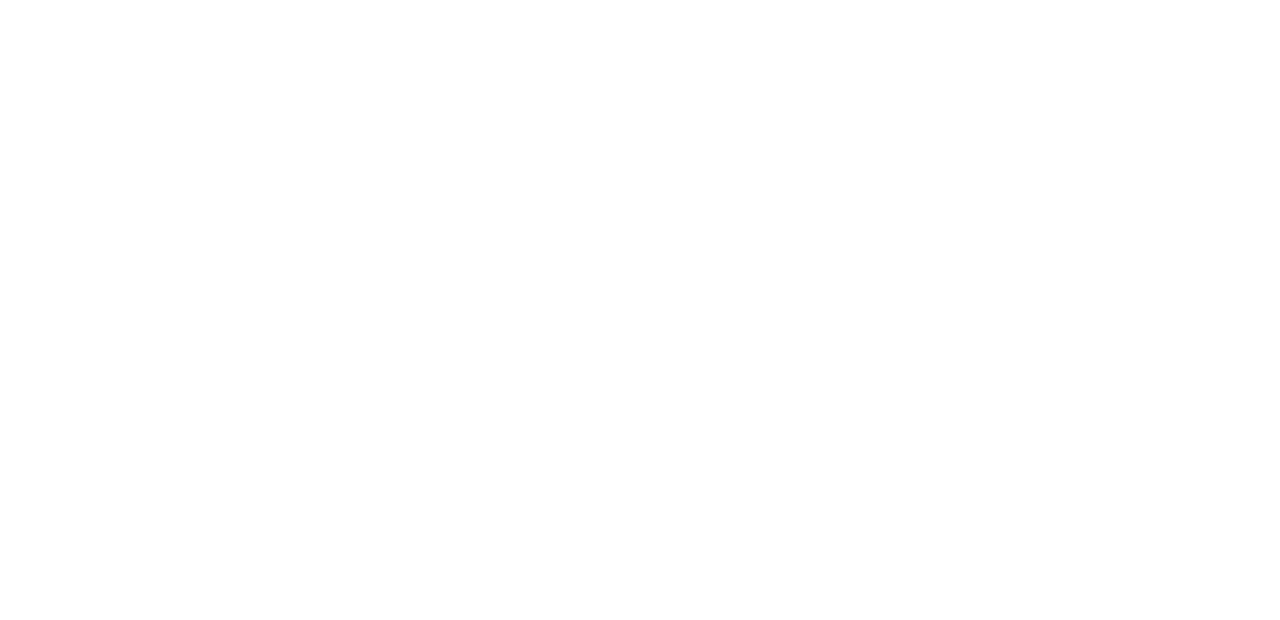
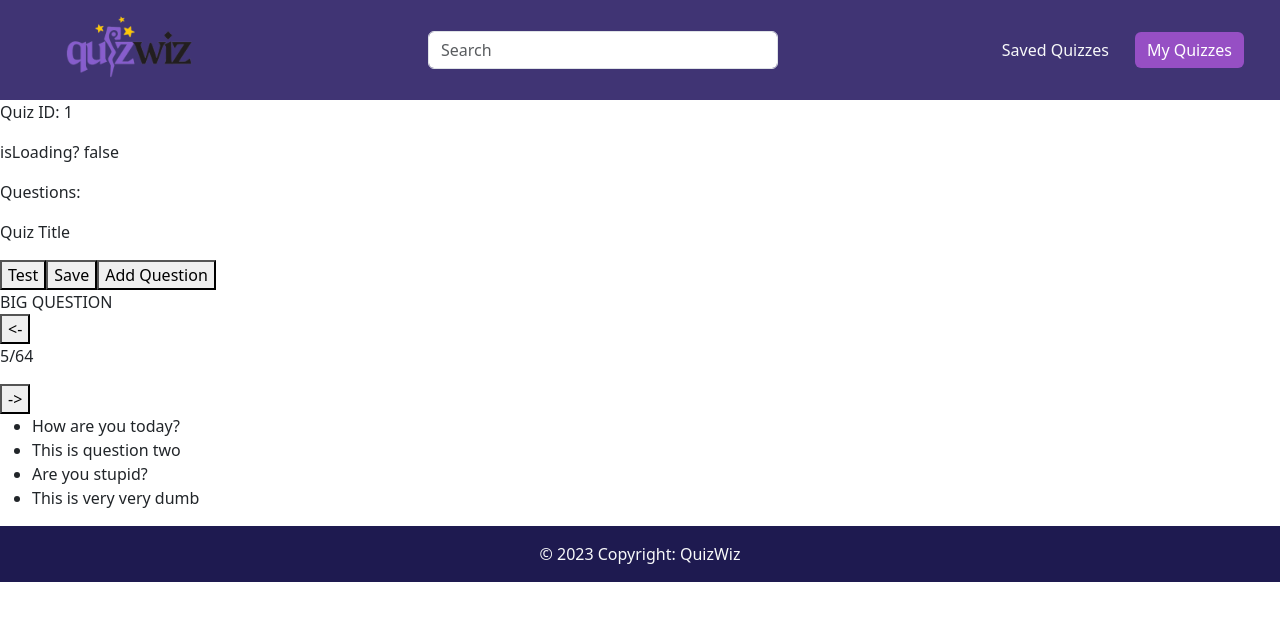
Before and after one commit to jsbyrd/cop4331-27-large-project, a React (Create React App) app in the folder frontend/: page /viewquiz/1 in a window 1280 px wide. Before the commit this address had no page. Shown: the top 620 px of the page. Built offline with nearby package versions, Linux system fonts and the light colour scheme; no server answers.

Commit message:
Create structure of  ViewQuizPage

```diff
--- a/frontend/src/App.js
+++ b/frontend/src/App.js
@@ -8,6 +8,7 @@
 import MenuPage from './pages/MenuPage';
 import RegisterPage from './pages/RegisterPage';
 import SearchedPage from './pages/SearchedPage';
+import ViewQuizPage from './pages/ViewQuizPage';
 
 function App() {
   return (
@@ -18,6 +19,7 @@
         <Route path="login" element={<LoginPage />} />
         <Route path="/register" element={<RegisterPage />} />
         <Route path="/menu" element={<MenuPage />} />
+        <Route path="/viewquiz/:quizID" element={<ViewQuizPage />} />
       </Routes>
     </BrowserRouter>
       );
--- a/frontend/src/components/MenuHeader.js
+++ b/frontend/src/components/MenuHeader.js
@@ -19,8 +19,8 @@
           <img src={logo} id='menu-header-logo'/>
         </a>
         <div className='d-flex align-items-center'>
-          <form class="form-inline">
-            <input class="form-control mr-sm-2" id='menu-searchbar' type="search" placeholder="Search" aria-label="Search" />
+          <form className="form-inline">
+            <input className="form-control mr-sm-2" id='menu-searchbar' type="search" placeholder="Search" aria-label="Search" />
           </form>
         </div>
         <div className="d-flex align-items-center" style={{marginRight: "20px"}}>
--- /dev/null
+++ b/frontend/src/pages/ViewQuizPage.js
@@ -0,0 +1,76 @@
+import React, { useState, useEffect } from 'react';
+import axios from 'axios';
+import { useParams } from 'react-router-dom';
+import MenuHeader from '../components/MenuHeader';
+import DefaultFooter from '../components/DefaultFooter';
+
+const ViewQuizPage = () => {
+
+  const { quizID } = useParams();
+  const dummyQuestions = [{Question: "How are you today?", _id: "1"},
+                          {Question: "This is question two", _id: "2"},
+                          {Question: "Are you stupid?", _id: "3"},
+                          {Question: "This is very very dumb", _id: "4"}];
+  const [questions, setQuestions] = useState(dummyQuestions);
+  const [isLoading, setIsLoading] = useState(true);
+
+  const fetchQuestions = async () => {
+    const fetchParams = {
+      term: "",
+      quizId: quizID
+    }
+    const res = await axios.post(`https://cop4331-27-c6dfafc737d8.herokuapp.com/api/questions/search/`, fetchParams);
+    console.log(res);
+    if (res !== undefined && res.data.result.length !== 0)
+      setQuestions(res.data.result);
+  }
+
+
+  // Fetch All Questions
+  useEffect(() => {
+    fetchQuestions();
+    setIsLoading(false);
+  }, [])
+
+  console.log(questions);
+
+  return (
+    <div>
+      <MenuHeader />
+      <p>Quiz ID: {`${quizID}`}</p>
+      <p>isLoading? {`${isLoading}`}</p>
+      <p>Questions: </p>
+      <div id='vqp-body-container'>
+        <div id='vqp-body'>
+          <p id='vqp-quiz-title'>Quiz Title</p>
+          <div id='vqp-quiz-options'>
+            <button>Test</button>
+            <button>Save</button>
+            <button>Add Question</button>
+          </div>
+          <div>
+            BIG QUESTION
+          </div>
+          <div>
+            <button>{"<-"}</button>
+            <p>5/64</p>
+            <button>{"->"}</button>
+          </div>
+          <ul>
+            {questions.map((q) => {
+              return (
+                <li key={q._id}>
+                  {`${q.Question}`}
+                </li>
+              )
+            })}
+          </ul>
+        </div>
+
+      </div>
+      <DefaultFooter />
+    </div>
+  )
+}
+
+export default ViewQuizPage;
```
